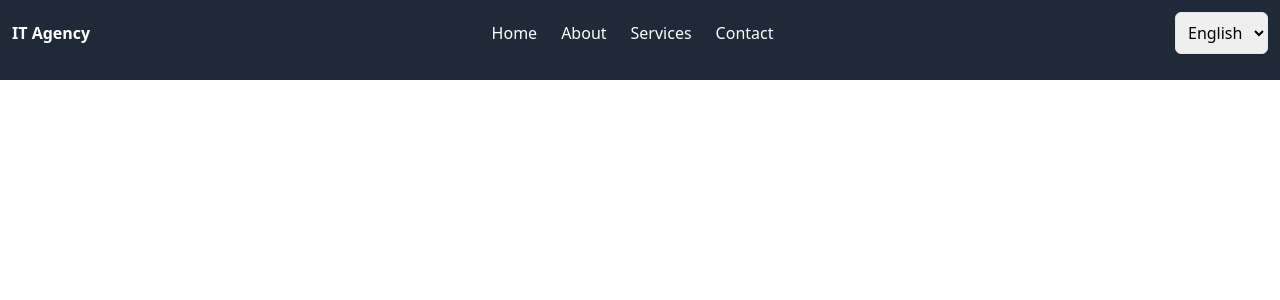
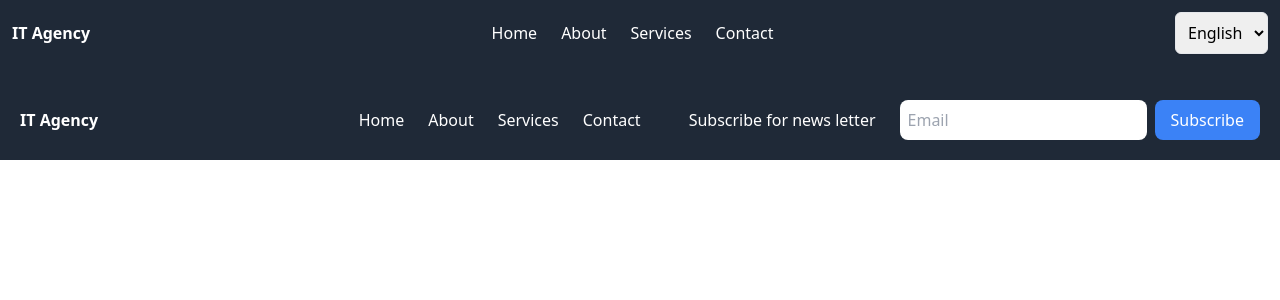
Before and after one commit to salah-tazrouti/Nextjs-Translation, a Next.js app: page /en/Components/Footer in a window 1280 px wide. Shown: the top 300 px of the page. Built offline with nearby package versions, Linux system fonts and the light colour scheme; what tailwindcss-animated would draw is missing.

Commit message:
Add footer

```diff
--- a/src/pages/_app.js
+++ b/src/pages/_app.js
@@ -7,6 +7,7 @@ import Head from 'next/head';
 import { useTranslation } from 'react-i18next';
 import { useEffect } from 'react';
 import AOS from 'aos';
+import Footer from './[lang]/Components/Footer';
 
 
 function MyApp({ Component, pageProps }) {
@@ -18,12 +19,13 @@ function MyApp({ Component, pageProps }) {
   }, []);
   return (
     <div>
-        <Head>
-            <title>{t('Head.title')}</title>
-            <link rel="icon" href="./favicon.jpg" sizes="any" />
-        </Head>
-        <Navbar/>
+      <Head>
+        <title>{t('Head.title')}</title>
+        <link rel="icon" href="./favicon.jpg" sizes="any" />
+      </Head>
+      <Navbar />
       <Component {...pageProps} />
+      <Footer />
 
     </div>
   );
```
